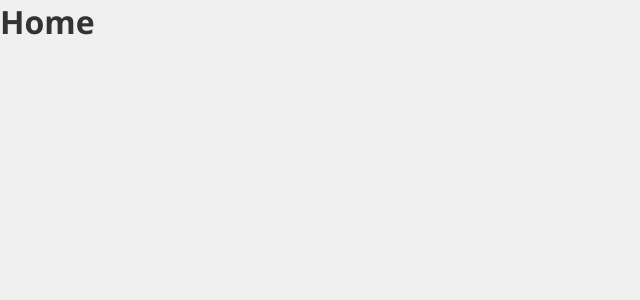
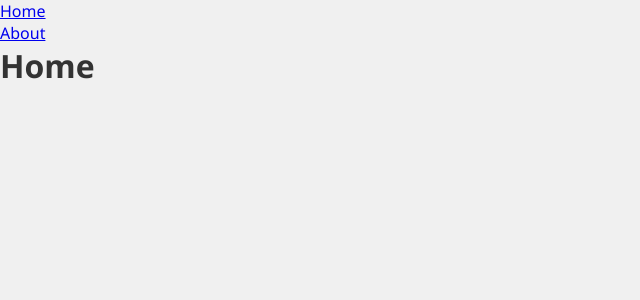
Before and after one commit to GabrielSantos777/JavaScript-TypeScript---Estudos, a React (Vite) app in the folder secao_16_React_Router_Dom_v6/react_router_dom/: page / in a window 1280 px wide. Shown: the top 300 px of the page, without its empty margins (0-640 px from the left). Built offline with nearby package versions, Linux system fonts and the light colour scheme.

Commit message:
criação das primeiras rotas e a navegação entre menu usando o Link

```diff
--- /dev/null
+++ b/secao_16_React_Router_Dom_v6/react_router_dom/src/components/About/Index.tsx
@@ -0,0 +1,11 @@
+import React from 'react'
+import './Index.css'
+
+
+export const About = () => {
+    return (
+        <div>
+            <h1>About</h1>
+        </div>
+    )
+}
--- /dev/null
+++ b/secao_16_React_Router_Dom_v6/react_router_dom/src/components/Menu/Index.css
@@ -0,0 +1,5 @@
+.Menu{
+    display: flex;
+    list-style: none;
+    gap: 20px;
+}
--- /dev/null
+++ b/secao_16_React_Router_Dom_v6/react_router_dom/src/components/Menu/Index.tsx
@@ -0,0 +1,17 @@
+import { Link } from "react-router-dom";
+import "./Index.css";
+
+export const Menu = () => {
+  return (
+    <nav className="Menu">
+      <ul>
+        <li>
+          <Link to="/">Home</Link>
+        </li>
+        <li>
+          <Link to="/about">About</Link>
+        </li>
+      </ul>
+    </nav>
+  );
+};
--- a/secao_16_React_Router_Dom_v6/react_router_dom/src/main.tsx
+++ b/secao_16_React_Router_Dom_v6/react_router_dom/src/main.tsx
@@ -1,10 +1,20 @@
 import { StrictMode } from 'react'
 import { createRoot } from 'react-dom/client'
 import './components/styles/global.css'
+import { BrowserRouter, Routes, Route } from 'react-router-dom'
 import { Home } from './components/home/Index.tsx'
+import { About } from './components/About/Index.tsx'
+import { Menu } from './components/Menu/Index.tsx'
+
 
 createRoot(document.getElementById('root')!).render(
   <StrictMode>
-    <Home />
+    <BrowserRouter>
+    <Menu></Menu>
+      <Routes>
+        <Route path="/" element={<Home />} />
+        <Route path="/about" element={<About />} />
+      </Routes>
+    </BrowserRouter>
   </StrictMode>,
 )
```
Also changed, not shown: secao_16_React_Router_Dom_v6/react_router_dom/src/components/About/Index.css (added).
